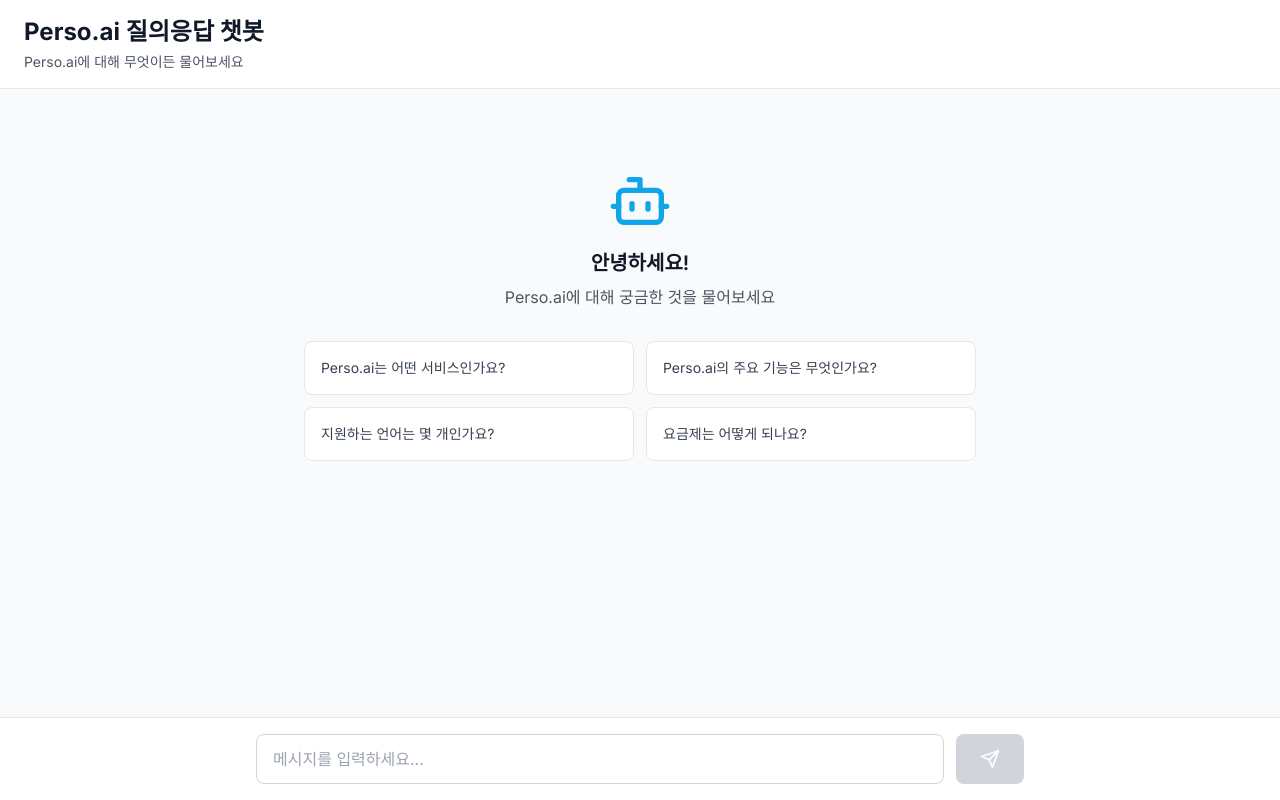
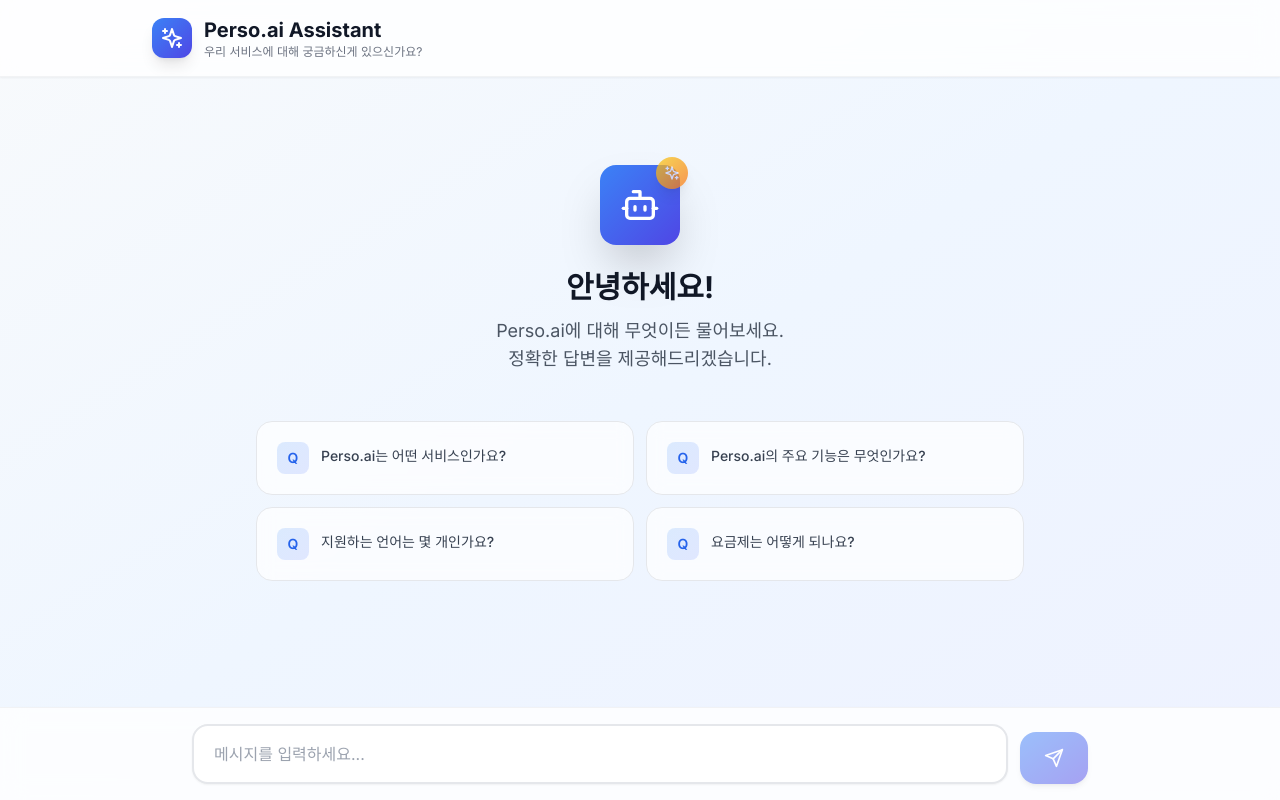
Before and after one commit to YounghwanShin/PersoChatBot, a Next.js app in the folder frontend/: page / in a window 1280 px wide. Built offline with nearby package versions, Linux system fonts and the light colour scheme.

Commit message:
fix: frontend design 수정

```diff
--- a/frontend/src/app/globals.css
+++ b/frontend/src/app/globals.css
@@ -15,7 +15,7 @@
   }
 
   .custom-scrollbar::-webkit-scrollbar-track {
-    @apply bg-gray-100;
+    @apply bg-transparent;
   }
 
   .custom-scrollbar::-webkit-scrollbar-thumb {
@@ -27,54 +27,114 @@
   }
 }
 
-.markdown-content {
+@layer utilities {
+  @keyframes fade-in {
+    from {
+      opacity: 0;
+      transform: translateY(10px);
+    }
+    to {
+      opacity: 1;
+      transform: translateY(0);
+    }
+  }
+
+  @keyframes slide-in {
+    from {
+      opacity: 0;
+      transform: translateX(-10px);
+    }
+    to {
+      opacity: 1;
+      transform: translateX(0);
+    }
+  }
+
+  .animate-fade-in {
+    animation: fade-in 0.5s ease-out;
+  }
+
+  .animate-slide-in {
+    animation: slide-in 0.3s ease-out;
+  }
+}
+
+.prose {
   @apply text-gray-900;
 }
 
-.markdown-content p {
-  @apply mb-4;
+.prose p {
+  @apply mb-3 leading-relaxed;
 }
 
-.markdown-content ul,
-.markdown-content ol {
-  @apply mb-4 ml-6;
+.prose ul,
+.prose ol {
+  @apply mb-3 ml-5 list-disc;
 }
 
-.markdown-content li {
-  @apply mb-2;
+.prose ol {
+  @apply list-decimal;
 }
 
-.markdown-content code {
-  @apply bg-gray-100 px-1 py-0.5 rounded text-sm;
+.prose li {
+  @apply mb-1.5;
 }
 
-.markdown-content pre {
-  @apply bg-gray-100 p-4 rounded-lg overflow-x-auto mb-4;
+.prose code {
+  @apply bg-gray-100 px-2 py-0.5 rounded text-sm font-mono;
 }
 
-.markdown-content pre code {
+.prose pre {
+  @apply bg-gray-100 p-4 rounded-lg overflow-x-auto mb-3;
+}
+
+.prose pre code {
   @apply bg-transparent p-0;
 }
 
-.markdown-content a {
-  @apply text-primary-600 hover:text-primary-700 underline;
+.prose a {
+  @apply text-blue-600 hover:text-blue-700 underline;
 }
 
-.markdown-content h1,
-.markdown-content h2,
-.markdown-content h3,
-.markdown-content h4 {
-  @apply font-bold mb-3;
+.prose strong {
+  @apply font-semibold;
 }
 
-.markdown-content h1 {
+.prose h1,
+.prose h2,
+.prose h3,
+.prose h4 {
+  @apply font-bold mb-2 mt-4;
+}
+
+.prose h1 {
   @apply text-2xl;
 }
 
-.markdown-content h2 {
+.prose h2 {
   @apply text-xl;
 }
 
-.markdown-content h3 {
+.prose h3 {
   @apply text-lg;
 }
+
+.prose-invert {
+  @apply text-white;
+}
+
+.prose-invert p {
+  @apply text-white;
+}
+
+.prose-invert code {
+  @apply bg-white/20 text-white;
+}
+
+.prose-invert a {
+  @apply text-blue-200 hover:text-blue-100;
+}
+
+.prose-invert strong {
+  @apply text-white font-semibold;
+}
--- a/frontend/src/app/layout.tsx
+++ b/frontend/src/app/layout.tsx
@@ -2,11 +2,14 @@
 import { Inter } from 'next/font/google';
 import './globals.css';
 
-const inter = Inter({ subsets: ['latin'] });
+const inter = Inter({
+  subsets: ['latin'],
+  display: 'swap',
+});
 
 export const metadata: Metadata = {
-  title: 'Perso.ai 질의응답 챗봇',
-  description: '벡터 데이터베이스를 활용한 Perso.ai 챗봇',
+  title: 'Perso.ai 어시스턴트',
+  description: '챗봇이 Perso.ai 서비스에 대해 자세하게 알려드립니다!',
 };
 
 export default function RootLayout({
@@ -16,7 +19,7 @@
 }) {
   return (
     <html lang="ko">
-      <body className={inter.className}>{children}</body>
+      <body className={`${inter.className} antialiased`}>{children}</body>
     </html>
   );
 }
--- a/frontend/src/components/ChatInterface.tsx
+++ b/frontend/src/components/ChatInterface.tsx
@@ -1,7 +1,7 @@
 'use client';
 
 import React, { useState, useRef, useEffect } from 'react';
-import { Send, Bot, User, Loader2 } from 'lucide-react';
+import { Send, Bot, User, Loader2, Sparkles } from 'lucide-react';
 import { apiClient, ChatMessage } from '@/lib/api';
 import ReactMarkdown from 'react-markdown';
 
@@ -73,6 +73,10 @@
     }
   };
 
+  const handleQuestionClick = (question: string) => {
+    setInputMessage(question);
+  };
+
   const sampleQuestions = [
     'Perso.ai는 어떤 서비스인가요?',
     'Perso.ai의 주요 기능은 무엇인가요?',
@@ -81,36 +85,59 @@
   ];
 
   return (
-    <div className="flex flex-col h-screen bg-gray-50">
-      <div className="bg-white border-b border-gray-200 px-6 py-4">
-        <h1 className="text-2xl font-bold text-gray-900">
-          Perso.ai 질의응답 챗봇
+    <div className="flex flex-col h-screen bg-gradient-to-br from-slate-50 via-blue-50 to-indigo-50">
+      <header className="bg-white/80 backdrop-blur-md border-b border-gray-200/50 shadow-sm sticky top-0 z-10">
+        <div className="max-w-5xl mx-auto px-6 py-4 flex items-center justify-between">
+          <div className="flex items-center gap-3">
+            <div className="w-10 h-10 bg-gradient-to-br from-blue-500 to-indigo-600 rounded-xl flex items-center justify-center shadow-lg">
+              <Sparkles className="w-6 h-6 text-white" />
+            </div>
+            <div>
+              <h1 className="text-xl font-bold text-gray-900">
+                Perso.ai Assistant
               </h1>
-        <p className="text-sm text-gray-600 mt-1">
-          Perso.ai에 대해 무엇이든 물어보세요
+              <p className="text-xs text-gray-500">
+                우리 서비스에 대해 궁금하신게 있으신가요?
               </p>
             </div>
+          </div>
+        </div>
+      </header>
 
-      <div className="flex-1 overflow-y-auto px-6 py-8">
-        <div className="max-w-3xl mx-auto space-y-6">
+      <div className="flex-1 overflow-y-auto px-4 py-6 custom-scrollbar">
+        <div className="max-w-4xl mx-auto space-y-6">
           {messages.length === 0 && (
-            <div className="text-center py-12">
-              <Bot className="w-16 h-16 mx-auto text-primary-500 mb-4" />
-              <h2 className="text-xl font-semibold text-gray-900 mb-2">
+            <div className="text-center py-16 px-4 animate-fade-in">
+              <div className="relative inline-block mb-6">
+                <div className="w-20 h-20 bg-gradient-to-br from-blue-500 to-indigo-600 rounded-2xl flex items-center justify-center shadow-2xl">
+                  <Bot className="w-10 h-10 text-white" />
+                </div>
+                <div className="absolute -top-2 -right-2 w-8 h-8 bg-gradient-to-br from-yellow-400 to-orange-500 rounded-full flex items-center justify-center shadow-lg animate-pulse">
+                  <Sparkles className="w-4 h-4 text-white" />
+                </div>
+              </div>
+
+              <h2 className="text-3xl font-bold text-gray-900 mb-3">
                 안녕하세요!
               </h2>
-              <p className="text-gray-600 mb-8">
-                Perso.ai에 대해 궁금한 것을 물어보세요
+              <p className="text-gray-600 mb-12 max-w-md mx-auto text-lg">
+                Perso.ai에 대해 무엇이든 물어보세요. <br />
+                정확한 답변을 제공해드리겠습니다.
               </p>
 
-              <div className="grid grid-cols-1 sm:grid-cols-2 gap-3 max-w-2xl mx-auto">
+              <div className="grid grid-cols-1 md:grid-cols-2 gap-3 max-w-3xl mx-auto">
                 {sampleQuestions.map((question, idx) => (
                   <button
                     key={idx}
-                    onClick={() => setInputMessage(question)}
-                    className="text-left p-4 bg-white border border-gray-200 rounded-lg hover:border-primary-500 hover:bg-primary-50 transition-colors"
+                    onClick={() => handleQuestionClick(question)}
+                    className="group text-left p-5 bg-white/70 backdrop-blur border border-gray-200 rounded-2xl hover:border-blue-400 hover:shadow-lg hover:bg-white transition-all duration-300 hover:-translate-y-1"
                   >
-                    <p className="text-sm text-gray-700">{question}</p>
+                    <div className="flex items-start gap-3">
+                      <div className="w-8 h-8 bg-gradient-to-br from-blue-100 to-indigo-100 rounded-lg flex items-center justify-center flex-shrink-0 group-hover:scale-110 transition-transform">
+                        <span className="text-blue-600 font-semibold text-sm">Q</span>
+                      </div>
+                      <p className="text-sm text-gray-700 font-medium pt-1">{question}</p>
+                    </div>
                   </button>
                 ))}
               </div>
@@ -120,38 +147,48 @@
           {messages.map((message) => (
             <div
               key={message.id}
-              className={`flex gap-4 ${
+              className={`flex gap-3 items-start animate-slide-in ${
                 message.role === 'user' ? 'justify-end' : 'justify-start'
               }`}
             >
               {message.role === 'assistant' && (
-                <div className="flex-shrink-0 w-8 h-8 bg-primary-500 rounded-full flex items-center justify-center">
+                <div className="flex-shrink-0 w-9 h-9 bg-gradient-to-br from-blue-500 to-indigo-600 rounded-xl flex items-center justify-center shadow-lg">
                   <Bot className="w-5 h-5 text-white" />
                 </div>
               )}
 
               <div
-                className={`max-w-2xl px-6 py-4 rounded-2xl ${
+                className={`max-w-2xl ${
                   message.role === 'user'
-                    ? 'bg-primary-500 text-white'
-                    : 'bg-white border border-gray-200'
-                }`}
+                    ? 'bg-gradient-to-br from-blue-500 to-indigo-600 text-white shadow-lg'
+                    : 'bg-white/90 backdrop-blur border border-gray-200 shadow-md'
+                } px-5 py-4 rounded-2xl`}
               >
-                <div className={message.role === 'user' ? 'text-white' : 'text-gray-900'}>
+                <div className={`prose prose-sm max-w-none ${
+                  message.role === 'user' ? 'text-white prose-invert' : 'text-gray-800'
+                }`}>
                   <ReactMarkdown>{message.content}</ReactMarkdown>
                 </div>
 
                 {message.confidence && (
-                  <div className="mt-3 pt-3 border-t border-gray-200">
-                    <p className="text-xs text-gray-500">
-                      신뢰도: {(message.confidence * 100).toFixed(0)}%
-                    </p>
+                  <div className="mt-3 pt-3 border-t border-gray-200/50">
+                    <div className="flex items-center gap-2">
+                      <div className="flex-1 bg-gray-200 rounded-full h-1.5 overflow-hidden">
+                        <div
+                          className="bg-gradient-to-r from-blue-500 to-indigo-600 h-full rounded-full transition-all duration-500"
+                          style={{ width: `${message.confidence * 100}%` }}
+                        />
+                      </div>
+                      <span className="text-xs text-gray-600 font-medium">
+                        {(message.confidence * 100).toFixed(0)}%
+                      </span>
+                    </div>
                   </div>
                 )}
               </div>
 
               {message.role === 'user' && (
-                <div className="flex-shrink-0 w-8 h-8 bg-gray-300 rounded-full flex items-center justify-center">
+                <div className="flex-shrink-0 w-9 h-9 bg-gradient-to-br from-gray-200 to-gray-300 rounded-xl flex items-center justify-center shadow-md">
                   <User className="w-5 h-5 text-gray-600" />
                 </div>
               )}
@@ -159,12 +196,15 @@
           ))}
 
           {isLoading && (
-            <div className="flex gap-4 justify-start">
-              <div className="flex-shrink-0 w-8 h-8 bg-primary-500 rounded-full flex items-center justify-center">
+            <div className="flex gap-3 items-start animate-pulse">
+              <div className="flex-shrink-0 w-9 h-9 bg-gradient-to-br from-blue-500 to-indigo-600 rounded-xl flex items-center justify-center shadow-lg">
                 <Bot className="w-5 h-5 text-white" />
               </div>
-              <div className="bg-white border border-gray-200 px-6 py-4 rounded-2xl">
-                <Loader2 className="w-5 h-5 text-primary-500 animate-spin" />
+              <div className="bg-white/90 backdrop-blur border border-gray-200 px-5 py-4 rounded-2xl shadow-md">
+                <div className="flex items-center gap-2">
+                  <Loader2 className="w-5 h-5 text-blue-500 animate-spin" />
+                  <span className="text-sm text-gray-600">답변을 생성하고 있습니다...</span>
+                </div>
               </div>
             </div>
           )}
@@ -173,21 +213,23 @@
         </div>
       </div>
 
-      <div className="border-t border-gray-200 bg-white px-6 py-4">
-        <form onSubmit={handleSendMessage} className="max-w-3xl mx-auto">
-          <div className="flex gap-3">
+      <div className="border-t border-gray-200/50 bg-white/80 backdrop-blur-md px-4 py-4 shadow-lg">
+        <form onSubmit={handleSendMessage} className="max-w-4xl mx-auto">
+          <div className="flex gap-3 items-end">
+            <div className="flex-1 relative">
               <input
                 type="text"
                 value={inputMessage}
                 onChange={(e) => setInputMessage(e.target.value)}
                 placeholder="메시지를 입력하세요..."
-              className="flex-1 px-4 py-3 border border-gray-300 rounded-lg focus:outline-none focus:ring-2 focus:ring-primary-500 focus:border-transparent"
+                className="w-full px-5 py-4 pr-12 border-2 border-gray-200 rounded-2xl focus:outline-none focus:border-blue-400 focus:ring-4 focus:ring-blue-100 transition-all bg-white shadow-sm disabled:bg-gray-50 disabled:text-gray-400"
                 disabled={isLoading}
               />
+            </div>
             <button
               type="submit"
               disabled={!inputMessage.trim() || isLoading}
-              className="px-6 py-3 bg-primary-500 text-white rounded-lg hover:bg-primary-600 disabled:bg-gray-300 disabled:cursor-not-allowed transition-colors flex items-center gap-2"
+              className="px-6 py-4 bg-gradient-to-br from-blue-500 to-indigo-600 text-white rounded-2xl hover:shadow-lg hover:scale-105 disabled:opacity-50 disabled:cursor-not-allowed disabled:hover:scale-100 transition-all duration-200 flex items-center justify-center gap-2 font-medium shadow-md"
             >
               <Send className="w-5 h-5" />
             </button>
```
Lines whose indentation alone changed are shown as unchanged.
